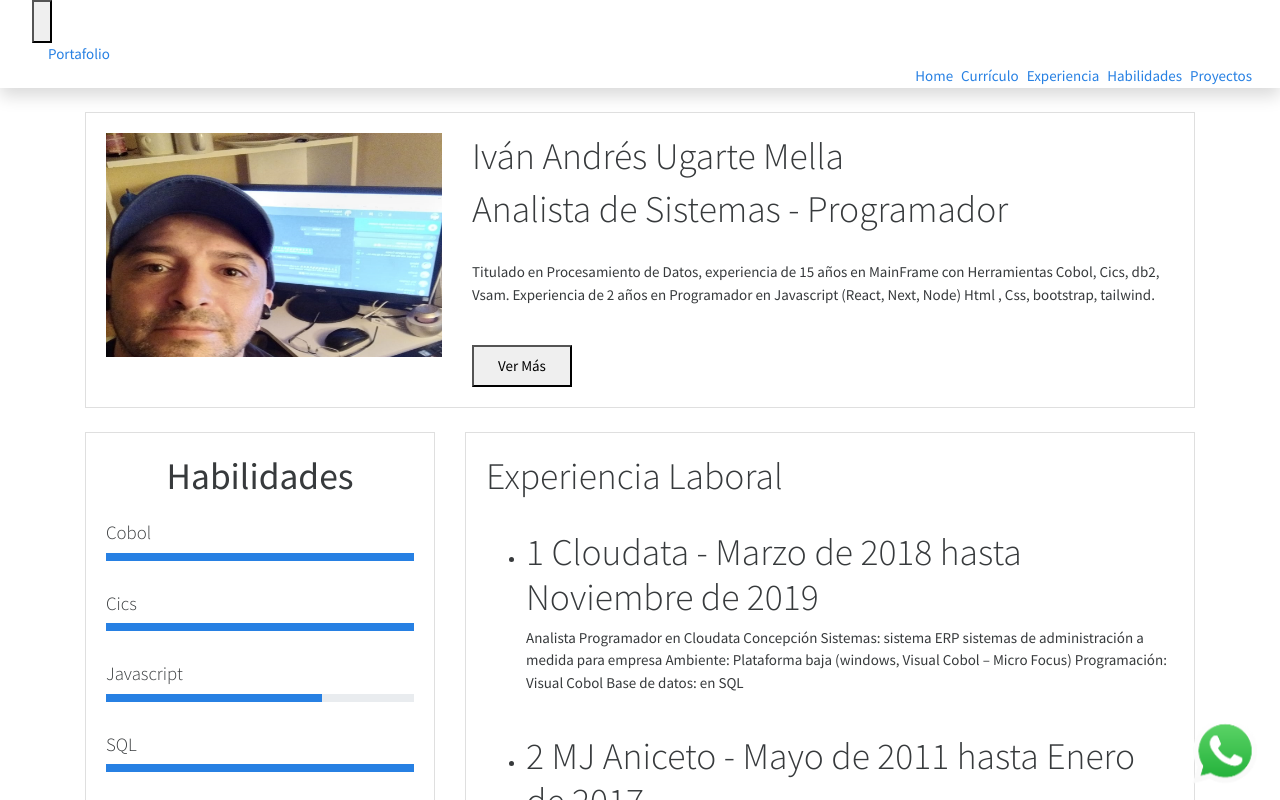
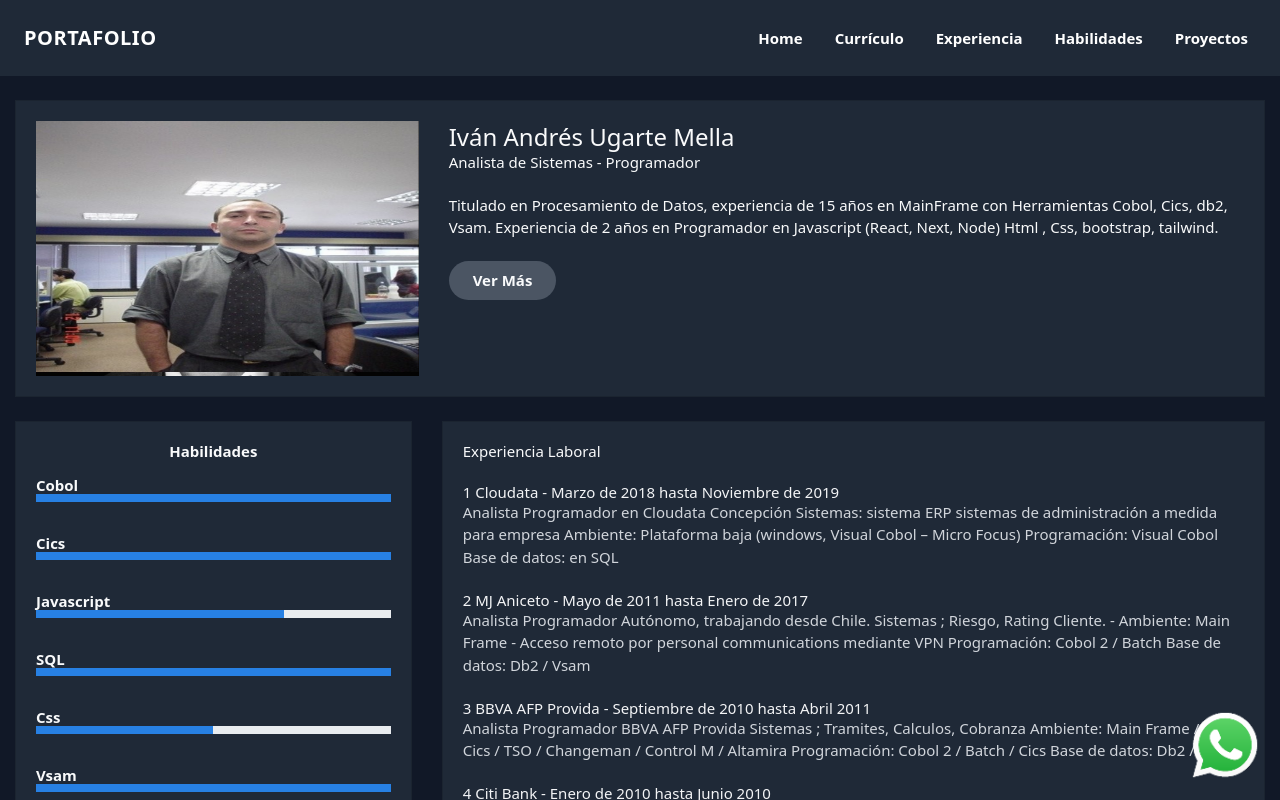
Before and after one commit to ivanugarte/portafolio.next, a Next.js app: page / in a window 1280 px wide. Shown: the top 800 px of the page. Built offline with nearby package versions, Linux system fonts and the light colour scheme.

Commit message:
navbar ok

```diff
--- a/components/Layout.js
+++ b/components/Layout.js
@@ -1,3 +1,4 @@
+// import Navbar from "./Navbar";
 import Navbar from "./Navbar";
 import Footer from "./Footer";
 
--- a/components/Navbar.js
+++ /dev/null
@@ -1,113 +0,0 @@
-import { Disclosure} from "@headlessui/react";
-import { MenuIcon, XIcon } from "@heroicons/react/outline";
-import Link from "next/link";
-
-function classNames(...classes) {
-  return classes.filter(Boolean).join(" ");
-}
-
-export default function HeaderTest() {
-  return (
-    <Disclosure as="nav" className="bg-white shadow">
-      {({ open }) => (
-        <>
-          <div className="max-w-7xl mx-auto px-4 sm:px-6 lg:px-8 bg-gray-800">
-            <div className="flex justify-between h-16">
-              <div className="flex">
-                <div className="ml-2 mr-2 flex items-center md:hidden">
-                  <Disclosure.Button className="inline-flex items-center justify-center p-2 rounded-md text-gray-400 hover:text-gray-100 hover:bg-gray-100 focus:outline-none focus:ring-2 focus:ring-inset focus:ring-indigo-500">
-                    <span className="sr-only">Open main menu</span>
-                    {open ? (
-                      <XIcon className="block h-6 w-6" aria-hidden="true" />
-                    ) : (
-                      <MenuIcon className="block h-6 w-6" aria-hidden="true" />
-                    )}
-                  </Disclosure.Button>
-                </div>
-                <div className="flex-shrink-0 flex items-center">
-                  <Link href="/">
-                    <a className="border-transparent text-gray-100 hover:border-gray-300 hover:text-gray-400 inline-flex items-center px-4 pt-1 font-medium text-2xl">
-                      Portafolio
-                    </a>
-                  </Link>
-                </div>
-                <div className="hidden md:ml-6 md:flex md:space-x-8 pl-72 text-right">
-                  <Link href="/">
-                    <a className="border-transparent text-gray-100 hover:border-gray-300 hover:text-gray-400 inline-flex items-center px-1 pt-1 font-medium">
-                      Home
-                    </a>
-                  </Link>
-
-                  <Link href="/curriculo">
-                    <a className="border-transparent text-gray-100 hover:border-gray-300 hover:text-gray-400 inline-flex items-center px-1 pt-1 font-medium">
-                      Currículo
-                    </a>
-                  </Link>
-
-                  <Link href="/experiencia">
-                    <a className="border-transparent text-gray-100 hover:border-gray-300 hover:text-gray-400 inline-flex items-center px-1 pt-1 font-medium">
-                      Experiencia
-                    </a>
-                  </Link>
-
-
-                  <Link href="/habilidades">
-                    <a className="border-transparent text-gray-100 hover:border-gray-300 hover:text-gray-400 inline-flex items-center px-1 pt-1 font-medium">
-                      Habilidades
-                    </a>
-                  </Link>
-
-                  <Link href="/proyectos">
-                    <a
-                      href="#"
-                      className="border-transparent text-gray-100 hover:border-gray-300 hover:text-gray-400 inline-flex items-center px-1 pt-1 text-sm font-medium"
-                    >
-                      Proyectos
-                    </a>
-                  </Link>
-                </div>
-              </div>
-            </div>
-          </div>
-
-          <Disclosure.Panel className="md:hidden bg-gray-800">
-            <div className="pt-2 pb-3 space-y-1">
-              {/* Current: "bg-indigo-50 border-indigo-500 text-indigo-700", Default: "border-transparent text-gray-100 hover:bg-gray-50 hover:border-gray-300 hover:text-gray-700" */}
-              <a
-                href="/"
-                className="border-transparent text-gray-100 hover:bg-gray-50 hover:border-gray-300 hover:text-gray-700 block pl-3 pr-4 py-2 border-l-4 text-base font-medium sm:pl-5 sm:pr-6"
-              >
-                Home
-              </a>
-              <a
-                href="/curriculo"
-                className="border-transparent text-gray-100 hover:bg-gray-50 hover:border-gray-300 hover:text-gray-700 block pl-3 pr-4 py-2 border-l-4 text-base font-medium sm:pl-5 sm:pr-6"
-              >
-                Currículo
-              </a>
-              <a
-                href="/experiencia"
-                className="border-transparent text-gray-100 hover:bg-gray-50 hover:border-gray-300 hover:text-gray-700 block pl-3 pr-4 py-2 border-l-4 text-base font-medium sm:pl-5 sm:pr-6"
-              >
-                Experiencia
-              </a>
-              <a
-                href="/habilidades"
-                className="border-transparent text-gray-100 hover:bg-gray-50 hover:border-gray-300 hover:text-gray-700 block pl-3 pr-4 py-2 border-l-4 text-base font-medium sm:pl-5 sm:pr-6"
-              >
-                Habilidades
-              </a>
-              <a
-                href="/proyectos"
-                className="border-transparent text-gray-100 hover:bg-gray-50 hover:border-gray-300 hover:text-gray-700 block pl-3 pr-4 py-2 border-l-4 text-base font-medium sm:pl-5 sm:pr-6"
-              >
-                Proyectos
-              </a>
-              <hr width="1" size="500"></hr>
-            </div>
-          </Disclosure.Panel>
-        </>
-      )}
-    </Disclosure>
-  );
-}
--- /dev/null
+++ b/components/Navbar.jsx
@@ -0,0 +1,80 @@
+import Link from 'next/link';
+import { useState } from 'react';
+
+
+export default function Navbar() {
+// export const Navbar2 = () => {
+  const [active, setActive] = useState(false);
+
+  const handleClick = () => {
+    setActive(!active);
+  };
+
+  return (
+    <>
+      <nav className='flex items-center flex-wrap bg-gray-800 p-3 '>
+        <Link href='/'>
+          <a className='inline-flex items-center p-2 mr-4 '>
+
+            <span className='text-xl text-white font-bold uppercase tracking-wide'>
+              Portafolio
+            </span>
+          </a>
+        </Link>
+        <button
+          className=' inline-flex p-3 hover:bg-gray-600 rounded lg:hidden text-white ml-auto hover:text-white outline-none'
+          onClick={handleClick}
+        >
+          <svg
+            className='w-6 h-6'
+            fill='none'
+            stroke='currentColor'
+            viewBox='0 0 24 24'
+            xmlns='http://www.w3.org/2000/svg'
+          >
+            <path
+              strokeLinecap='round'
+              strokeLinejoin='round'
+              strokeWidth={2}
+              d='M4 6h16M4 12h16M4 18h16'
+            />
+          </svg>
+        </button>
+        {/*Note that in this div we will use a ternary operator to decide whether or not to display the content of the div  */}
+        <div
+          className={`${
+            active ? '' : 'hidden'
+          }   w-full lg:inline-flex lg:flex-grow lg:w-auto`}
+        >
+          <div className='lg:inline-flex lg:flex-row lg:ml-auto lg:w-auto w-full lg:items-center items-start  flex flex-col lg:h-auto'>
+            <Link href='/'>
+              <a className='lg:inline-flex lg:w-auto w-full px-3 py-2 rounded text-white font-bold items-center justify-center hover:bg-gray-600 hover:text-white '>
+                Home
+              </a>
+            </Link>
+            <Link href='/curriculo'>
+              <a className='lg:inline-flex lg:w-auto w-full px-3 py-2 rounded text-white font-bold items-center justify-center hover:bg-gray-600 hover:text-white'>
+                Currículo
+              </a>
+            </Link>
+            <Link href='/experiencia'>
+              <a className='lg:inline-flex lg:w-auto w-full px-3 py-2 rounded text-white font-bold items-center justify-center hover:bg-gray-600 hover:text-white'>
+                Experiencia
+              </a>
+            </Link>
+            <Link href='/habilidades'>
+              <a className='lg:inline-flex lg:w-auto w-full px-3 py-2 rounded text-white font-bold items-center justify-center hover:bg-gray-600 hover:text-white'>
+                Habilidades
+              </a>
+            </Link>
+            <Link href='/proyectos'>
+              <a className='lg:inline-flex lg:w-auto w-full px-3 py-2 rounded text-white font-bold items-center justify-center hover:bg-gray-600 hover:text-white'>
+                Proyectos
+              </a>
+            </Link>
+          </div>
+        </div>
+      </nav>
+    </>
+  );
+};
--- a/global.css
+++ b/global.css
@@ -1,7 +1,6 @@
-/* ./styles/globals.css */
-/* @tailwind base;
+@tailwind base;
 @tailwind components;
-@tailwind utilities; */
+@tailwind utilities;
 
 /* whatsapp */
 #whatsapp {
--- a/pages/index.jsx
+++ b/pages/index.jsx
@@ -1,18 +1,16 @@
 import Layout from "../components/Layout";
 import { skills, experiences, projects } from "../profile";
 import Link from "next/link";
-// import Link from "next/link";
 
 const Index = () => (
   <div className="bg-gray-900">
     <Layout>
-
-      <header className="row">
+      <header className="row mt-08">
         <div className="col-md-12">
           <div className="card card-body bg-gray-800">
             <div className="row">
               <div className="col-md-4">
-                <img src="foto1.jpg" alt="" className="img-fluid" />
+                <img src="foto2.jpg" alt="" className="img-fluid" />
               </div>
               <div className="col-md-8 font-sans text-gray-50">
                 <h1 className="text-2xl">Iván Andrés Ugarte Mella</h1>
@@ -106,11 +104,10 @@ const Index = () => (
                   <strong>PRINCIPALES PROYECTOS</strong>
                 </h4>
               </div>
-              {projects.map(({ name, description, image }, i) => (
+              {projects.map(({ name, description }, i) => (
                 <div className="col-md-4 p-2" key={i}>
                   <div className="card">
                     <div className="overflow">
-                      {/* <img   src={`/${image}`} alt="" className="card-img-top" /> */}
                     </div>
                     <div className="card-body text-gray-200  bg-gray-800 w-full">
                       <h3 className="font-medium text-gray-50">{name}</h3>
```
Also changed, not shown: package.json (+4 -3 lines), public/foto2.jpg (added), 1 other file (tests, documents, lock files or other folders).
